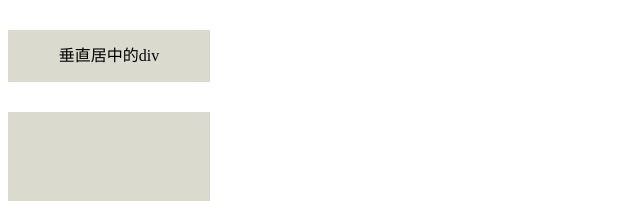
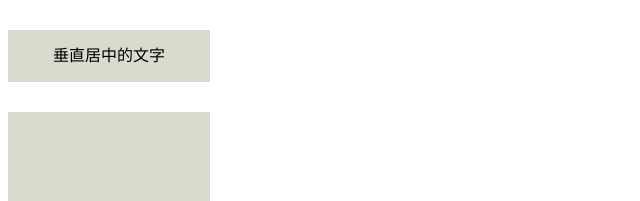
Before and after one commit to wangpin34/learn-css, a plain HTML site: page middle.html in a window 1280 px wide. Shown: the top 201 px of the page, 0-640 px from the left. Drawn offline with Linux system fonts and the light colour scheme; grey boxes are pictures that could not be loaded.

Commit message:
Update text error

```diff
--- a/middle.html
+++ b/middle.html
@@ -64,7 +64,7 @@
 
 <body>
     <div class="middle txt">
-        垂直居中的div
+        垂直居中的文字
     </div>
     <div class="middle img">
         <img src="img/a.gif" />
```
